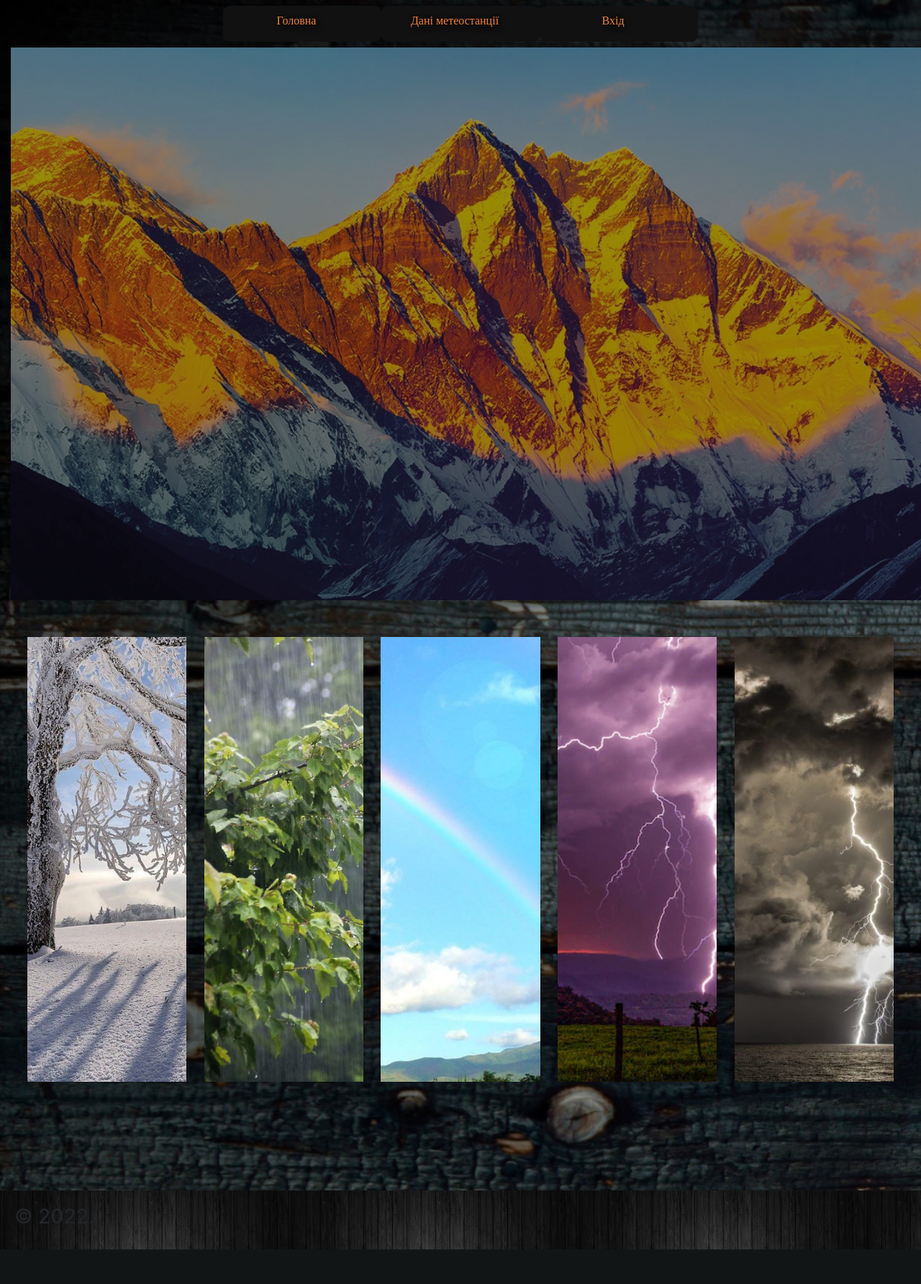
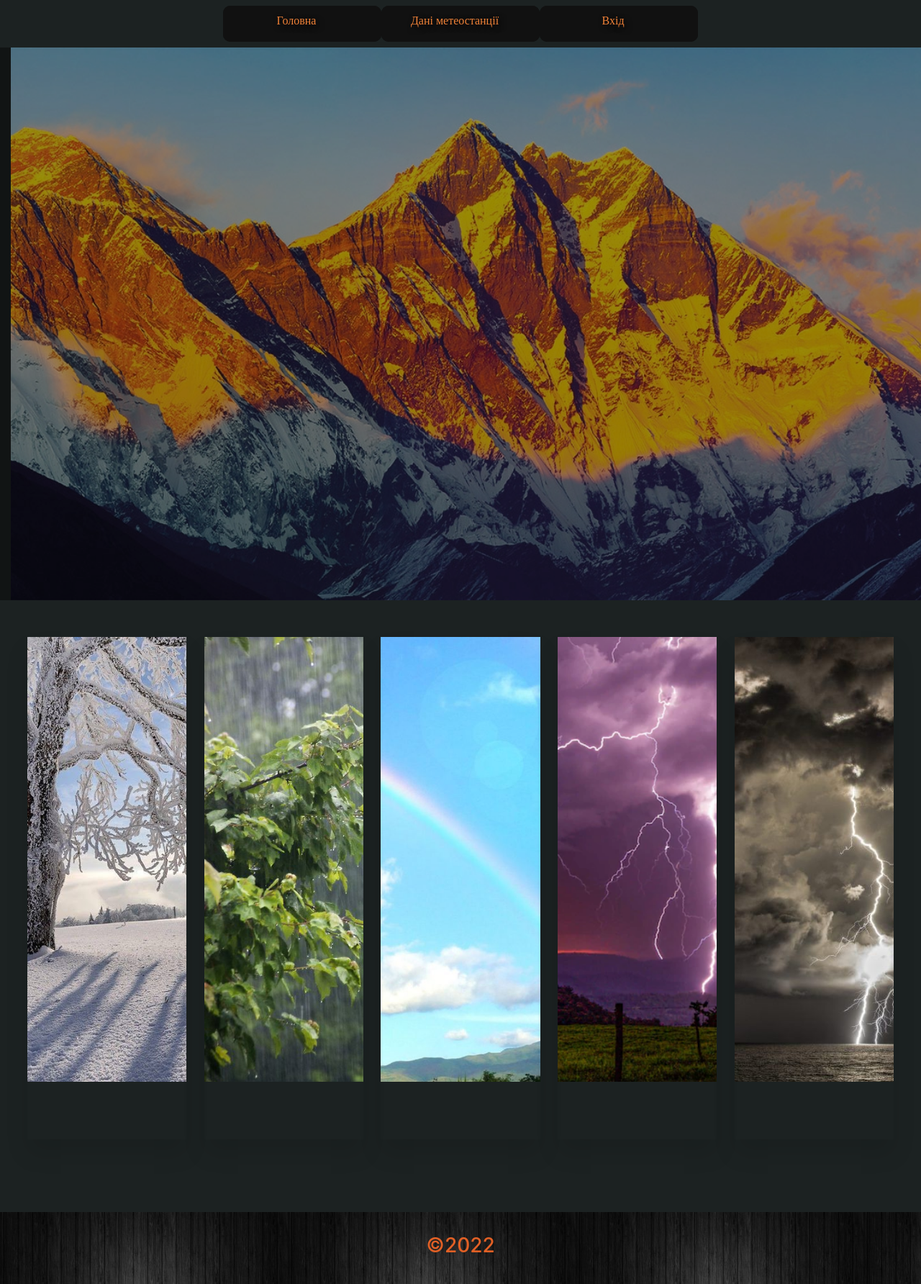
Before and after one commit to kerattola/Meteo, a PHP site: page /meteo/ in a window 1280 px wide; the page is wider, and only the part inside the window is pictured. Shown: that part at 72% size. Before the commit the page ends 1736 px from the top of that part, so only its background shows below. Run offline with PHP 8.4, Linux system fonts and the light colour scheme; some libraries are stand-ins or nearby versions.

Commit message:
beautiful design
all new

```diff
--- a/css/style.css
+++ b/css/style.css
@@ -3,8 +3,19 @@
 }
 
 body {
-  font-family: Arial;
+    display: flex;
+    flex-direction: column;
+    min-height: 100vh;
+    font-family: 'Heebo', sans-serif;
+    font-family: 'Roboto', sans-serif;
     background: url("/meteo/img/back.jpg");
+}
+
+.container {
+    min-height: 1000%;
+    width: 100%;
+    max-width: 1100px;
+    margin: 0 auto;
 }
 
 .header {
@@ -49,13 +60,25 @@ p{
   color: #F28338;
   text-shadow: 3px 3px 8px black;
 }
+.adding {
+    display: flex;
+    flex-direction: column;
+}
+.adding__inner {
+    color: #e26025;
+    width: 100%;
+    text-align: right;
+
+}
+
 
 footer {
-  padding: 20px;
+    padding: 30px;
     text-align: center;
     background: url("/meteo/img/woodblack.jpg");
-  margin-top: 20px;
-  position: relative;
+    margin-top: 50px;
+    height: 100px;
+    color: #e26025;
 }
 
 .glow-on-hover {
@@ -250,9 +273,9 @@ input[type=text], input[type=password] {
   font-style: italic;
   font-weight: normal;
   color: #cc7722;
-  width: 60%;
+  width: 30%;
   padding: 4px ;
-  margin: 5px 0 8px 135px;
+  margin: 5px 300px 8px 35px;
   display: inline-block;
   border: none;
   background:#a3a19d;
@@ -284,6 +307,7 @@ input[type=text]:focus, input[type=password]:focus {
   color: #2b2b2a;
   padding: 7px;
   margin-bottom: 10px;
+  margin-left:350px;
   border: none;
   cursor: pointer;
   width: 40%;
@@ -474,14 +498,15 @@ td, th {
     border: 1px solid #555;
     text-align: left;
     padding: 8px;
+
 }
 
 th {
-  background-color: #FD2060;
+    background-color: #f2601d;
 }
 
 tr {
-  background-color: #DFC2D2;
+    background-color: #ffd2bd;
 }
 .deletebttn{
    background-color: black;
@@ -491,8 +516,9 @@ tr {
 
 }
 .buttondish {
-  background-color: #F28338;
-  border: 1;
+    background-color: #f2601d;
+    border-radius: 55px;
+    border: none;
     font-size: 18px;
     color: black;
     padding: 10px;
--- a/layout/footer.php
+++ b/layout/footer.php
@@ -1,8 +1,7 @@
-<footer class="page-footer">
-  <div class="container-fluid">
-    <div class="row">
-  <h3>© 2022.</h3>
-</div></div>
+<footer>
+    <div>
+        <h3>©2022</h3>
+    </div>
 </footer>
 <script src="jquery-3.5.1.min.js"></script>
     <script src="bootstrap/js/bootstrap.min.js"></script>
--- a/views/about.php
+++ b/views/about.php
@@ -82,4 +82,5 @@
 
      ?>
 </div>
+
 </form>
```
Also changed, not shown: views/constructure.php (+20 -19 lines), img/back.jpg. Lines whose indentation alone changed are shown as unchanged.
